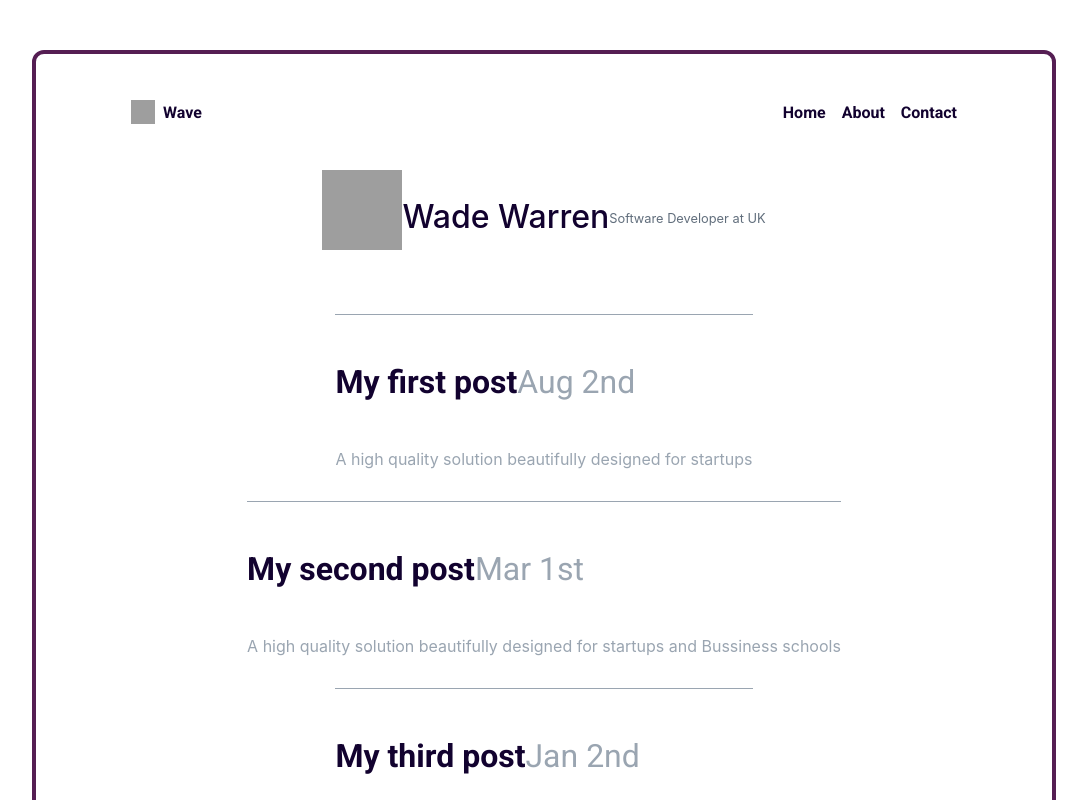
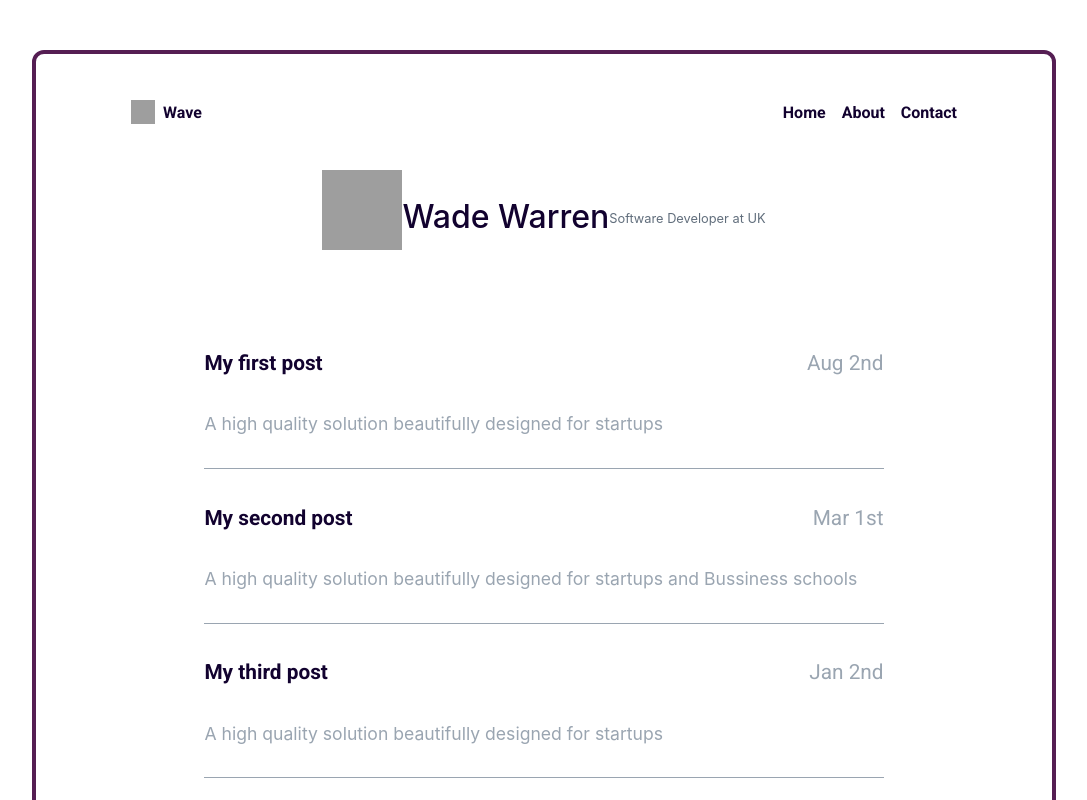
Before and after one commit to CLL-NxtWave-Submissions/bloglist-app, a React (Create React App) app: page / in a window 1280 px wide. Shown: the top 800 px of the page, without its empty margins (96-1183 px from the left). Built offline with nearby package versions, Linux system fonts and the light colour scheme; grey boxes are pictures that could not be loaded; a web font is replaced by a local one.

Commit message:
Adjusted CSS styling of JSX elements in BlogList, BlogItem components. Added prop: isFirstItem to the BlogItem component to custom style the first blog list item.

```diff
--- a/src/components/BlogItem/index.css
+++ b/src/components/BlogItem/index.css
@@ -8,6 +8,7 @@
   padding-top: 1rem;
   padding-bottom: 1rem;
   border-top: 0.1rem solid #9aa5b1;
+  width: 100%;
 }
 
 .first-blog-item {
@@ -21,20 +22,21 @@
   margin: 0;
   padding: 0;
   font-family: 'Roboto';
+  width: 100%;
 }
 
 .blog-title {
   color: #12022f;
-  font-size: 2rem;
-  font-weight: 550;
+  font-size: 1.3rem;
+  font-weight: 600;
 }
 
 .blog-published-date {
   color: #9aa5b1;
-  font-size: 2rem;
+  font-size: 1.3rem;
 }
 
 .blog-description {
   color: #9aa5b1;
-  font-size: 1rem;
+  font-size: 1.1rem;
 }
--- a/src/components/BlogItem/index.js
+++ b/src/components/BlogItem/index.js
@@ -1,11 +1,11 @@
 import './index.css'
 
 const BlogItem = props => {
-  const {itemData} = props
+  const {itemData, isFirstItem} = props
   const {title, description, publishedDate} = itemData
 
   return (
-    <li className="blog-item-container">
+    <li className={`blog-item-container ${isFirstItem && 'first-blog-item'}`}>
       <div className="blog-title-published-date-container">
         <h1 className="blog-title">{title}</h1>
         <p className="blog-published-date">{publishedDate}</p>
--- a/src/components/BlogList/index.css
+++ b/src/components/BlogList/index.css
@@ -5,5 +5,12 @@
   align-items: center;
   width: 100%;
   list-style-type: none;
-  padding-left: 0;
+  padding-left: 1rem;
+  padding-right: 1rem;
 }
+
+@media (min-width: 992px) {
+  .blog-list-container {
+    width: 70%;
+  }
+}
--- a/src/components/BlogList/index.js
+++ b/src/components/BlogList/index.js
@@ -6,8 +6,12 @@ const BlogList = props => {
 
   return (
     <ul className="blog-list-container">
-      {listData.map(listDataItem => (
-        <BlogItem key={listDataItem.id} itemData={listDataItem} />
+      {listData.map((listDataItem, listItemIndex) => (
+        <BlogItem
+          key={listDataItem.id}
+          itemData={listDataItem}
+          isFirstItem={listItemIndex === 0}
+        />
       ))}
     </ul>
   )
```
